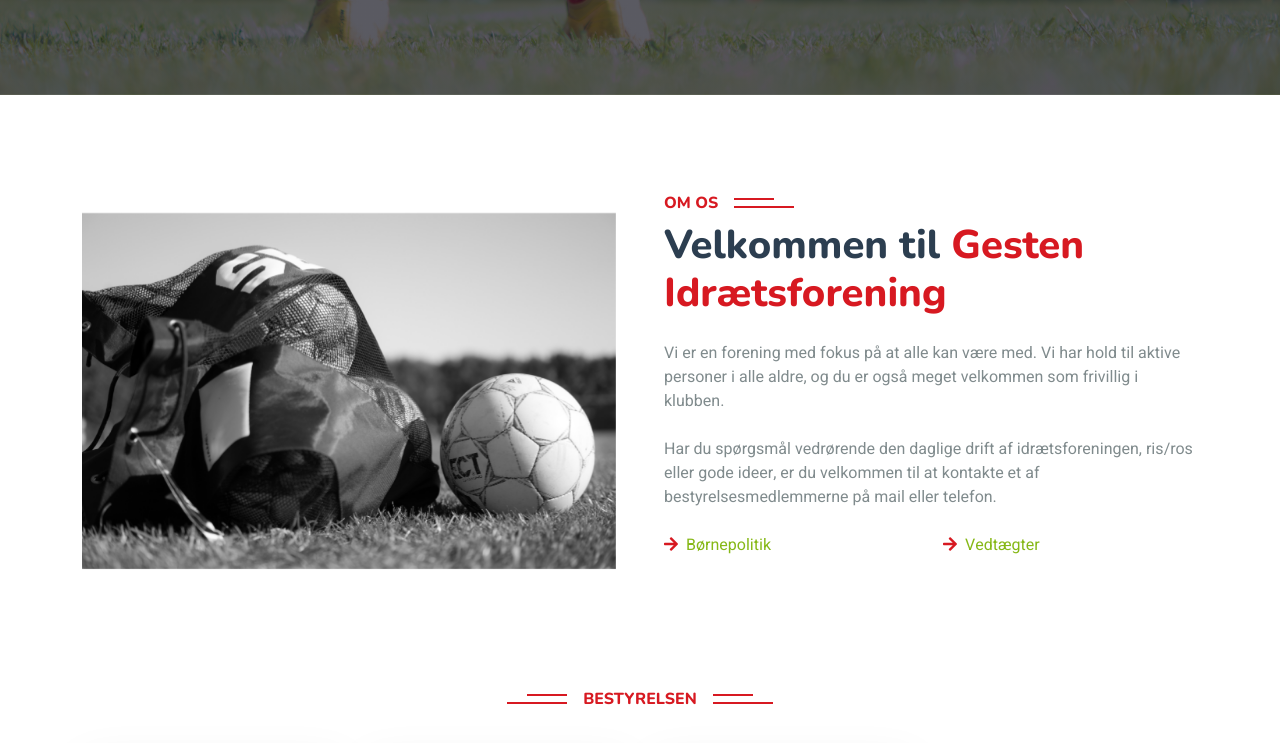
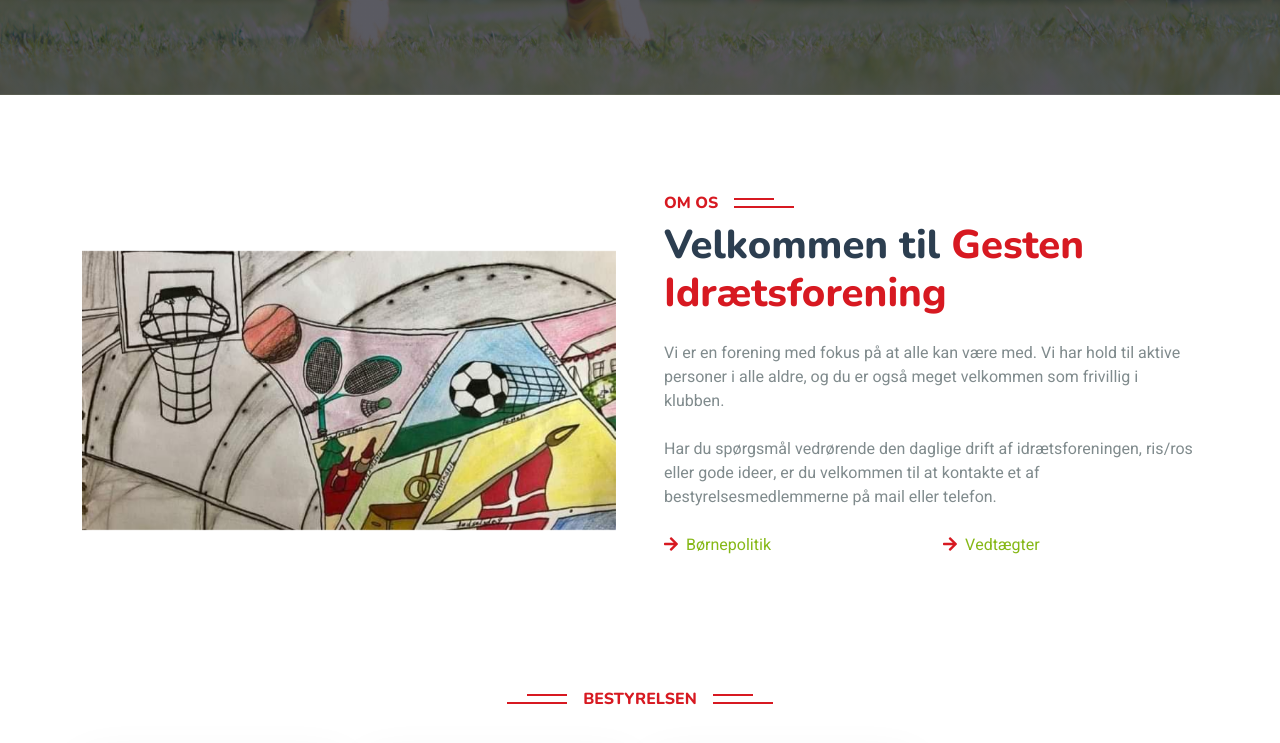
Before and after one commit to RikkeBarsten/GIF, a plain HTML site: page om.html in a window 1280 px wide. Shown: the part 459-1202 px from the top of the page. Drawn offline with nearby package versions, Linux system fonts and the light colour scheme.

Commit message:
Use illustriation in Om

```diff
--- a/om.html
+++ b/om.html
@@ -128,7 +128,7 @@
             <div class="row g-5">
                 <div class="col-lg-6 wow fadeInUp" data-wow-delay="0.1s" style="min-height: 400px;">
                     <div class="position-relative h-100">
-                        <img class="img-fluid position-absolute w-100 h-100" src="img/GIF-U12-2.jpg" alt=""
+                        <img class="img-fluid position-absolute w-100 h-100" src="img/gif_logo_illustration.jpg" alt=""
                             style="object-fit:  contain;">
                     </div>
                 </div>
```
